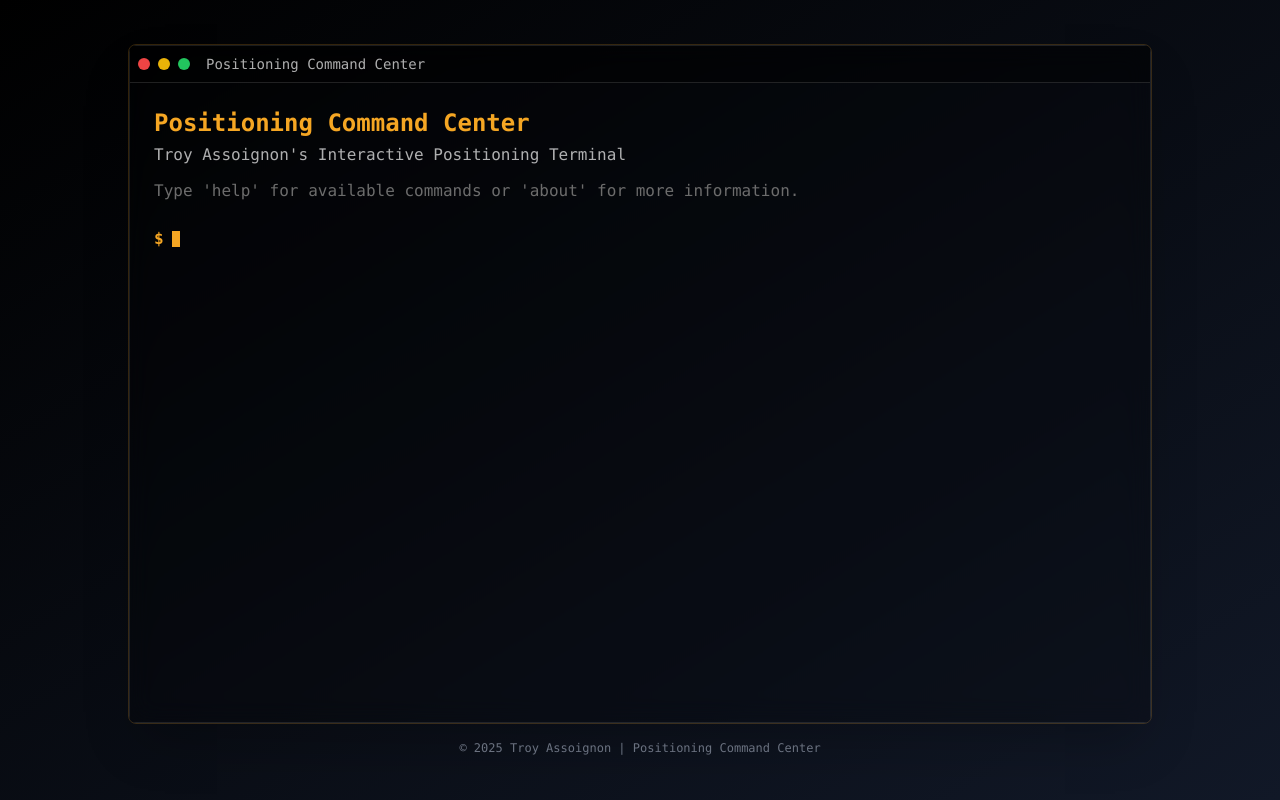
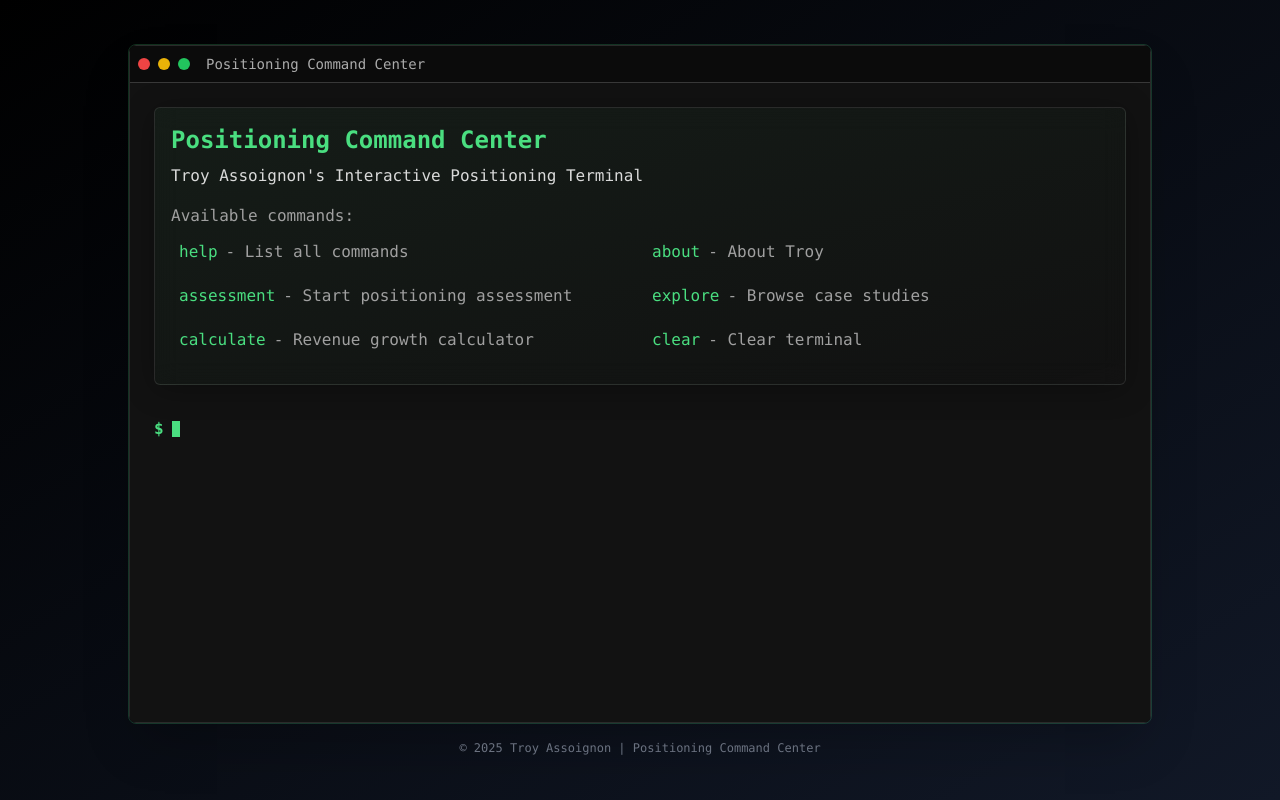
Before and after one commit to troya88/positioning-command-console, a React (Vite) app: page / in a window 1280 px wide. Built offline with nearby package versions, Linux system fonts and the light colour scheme.

Commit message:
Reverted to edit edt-3be0234b-46d8-40f0-afbb-4ab4ceb3ef3d: "Improve command display
Improves the way commands are displayed for better user experience."

```diff
--- a/src/components/CommandInput.tsx
+++ b/src/components/CommandInput.tsx
@@ -36,7 +36,7 @@ const CommandInput: React.FC = () => {
     if (e.key === 'ArrowUp') {
       e.preventDefault();
       if (suggestions.length > 0 && selectedSuggestion < suggestions.length - 1) {
-        // Fix: Directly set the value instead of using a function
+        // Using direct value assignment
         setSelectedSuggestion(selectedSuggestion + 1);
       } else if (historyIndex < history.length - 1) {
         const newIndex = historyIndex + 1;
@@ -47,7 +47,7 @@ const CommandInput: React.FC = () => {
     else if (e.key === 'ArrowDown') {
       e.preventDefault();
       if (selectedSuggestion > 0) {
-        // Fix: Directly set the value instead of using a function
+        // Using direct value assignment
         setSelectedSuggestion(selectedSuggestion - 1);
       } else if (selectedSuggestion === 0) {
         setSelectedSuggestion(-1);
--- a/src/components/CommandOutput.tsx
+++ b/src/components/CommandOutput.tsx
@@ -41,12 +41,12 @@ const CommandOutput: React.FC<CommandOutputProps> = ({ command, output, isLatest
   }, [isLatest, output, isComplete, setIsTyping]);
 
   return (
-    <div ref={outputRef} className="mb-4">
-      <div className="command-line mb-2">
-        <span className="prompt">$</span>
-        <span className="text-terminal-foreground">{command}</span>
+    <div ref={outputRef} className="mb-6 command-output">
+      <div className="command-line px-3 py-2 rounded-t-md bg-terminal-command-bg border-l-2 border-t border-r border-terminal-accent/40">
+        <span className="prompt text-terminal-accent font-bold mr-2">$</span>
+        <span className="text-terminal-command font-semibold">{command}</span>
       </div>
-      <div className="pl-6">
+      <div className="command-result bg-terminal-result-bg border border-t-0 border-terminal-border rounded-b-md px-4 py-3">
         {typeof output === 'string' ? (
           <div className="animate-text-fade-in">{displayText}</div>
         ) : (
--- a/src/components/Terminal.tsx
+++ b/src/components/Terminal.tsx
@@ -58,7 +58,7 @@ const Terminal: React.FC = () => {
       default:
         output = (
           <p className="text-terminal-error">
-            Command not found: {command}. Type 'help' for available commands.
+            Command not found: <span className="font-bold">{command}</span>. Type <span className="text-terminal-command-highlight font-mono">help</span> for available commands.
           </p>
         );
     }
@@ -99,16 +99,43 @@ const Terminal: React.FC = () => {
       </div>
 
       <div className="terminal-body" ref={terminalBodyRef}>
-        <div className="mb-6">
-          <h1 className="text-2xl font-bold text-terminal-accent mb-1">
+        <div className="welcome-banner glass-panel mb-8 p-4 rounded-md border-l-4 border-terminal-accent">
+          <h1 className="text-2xl font-bold text-terminal-accent mb-2">
             Positioning Command Center
           </h1>
-          <p className="text-terminal-foreground/70 mb-3">
+          <p className="text-terminal-foreground/90 mb-3">
             Troy Assoignon's Interactive Positioning Terminal
           </p>
-          <p className="text-terminal-muted">
-            Type 'help' for available commands or 'about' for more information.
-          </p>
+
+          <div className="available-commands mt-4 mb-2">
+            <p className="text-terminal-muted mb-2">Available commands:</p>
+            <div className="grid grid-cols-1 md:grid-cols-2 gap-2">
+              <div className="command-item">
+                <span className="text-terminal-command-highlight font-mono">help</span>
+                <span className="text-terminal-muted ml-2">- List all commands</span>
+              </div>
+              <div className="command-item">
+                <span className="text-terminal-command-highlight font-mono">about</span>
+                <span className="text-terminal-muted ml-2">- About Troy</span>
+              </div>
+              <div className="command-item">
+                <span className="text-terminal-command-highlight font-mono">assessment</span>
+                <span className="text-terminal-muted ml-2">- Start positioning assessment</span>
+              </div>
+              <div className="command-item">
+                <span className="text-terminal-command-highlight font-mono">explore</span>
+                <span className="text-terminal-muted ml-2">- Browse case studies</span>
+              </div>
+              <div className="command-item">
+                <span className="text-terminal-command-highlight font-mono">calculate</span>
+                <span className="text-terminal-muted ml-2">- Revenue growth calculator</span>
+              </div>
+              <div className="command-item">
+                <span className="text-terminal-command-highlight font-mono">clear</span>
+                <span className="text-terminal-muted ml-2">- Clear terminal</span>
+              </div>
+            </div>
+          </div>
         </div>
 
         {history.map((item) => (
--- a/src/index.css
+++ b/src/index.css
@@ -75,7 +75,6 @@
   html, body {
     @apply bg-terminal-background text-terminal-foreground;
     font-family: "SF Mono", Menlo, Monaco, "Courier New", monospace;
-    overflow: hidden;
   }
 
   #root {
@@ -99,6 +98,8 @@
   height: 100%;
   width: 100%;
   overflow: hidden;
+  background-color: #121212;
+  color: #f0f0f0;
 }
 
 .terminal-header {
@@ -108,6 +109,7 @@
 .terminal-body {
   @apply p-4 md:p-6 overflow-auto;
   height: calc(100% - 46px);
+  background-color: #121212;
 }
 
 .command-line {
@@ -131,6 +133,31 @@
   @apply animate-cursor-blink;
 }
 
+/* New styles for improved command display */
+.command-output {
+  @apply transition-all duration-200;
+}
+
+.command-output:hover {
+  @apply transform translate-x-1;
+}
+
+.command-result {
+  @apply text-terminal-foreground/90;
+}
+
+.command-item {
+  @apply mb-1 px-2 py-1 rounded hover:bg-terminal-command-bg/30 transition-colors;
+}
+
+.terminal-input {
+  @apply bg-terminal-command-bg/40 border border-terminal-border rounded-md my-4;
+}
+
+.welcome-banner {
+  background: linear-gradient(to bottom right, rgba(74, 222, 128, 0.05), rgba(0, 0, 0, 0));
+}
+
 @media (max-width: 640px) {
   .terminal-body {
     padding: 1rem;
--- a/tailwind.config.ts
+++ b/tailwind.config.ts
@@ -1,22 +1,22 @@
 
 import type { Config } from "tailwindcss";
 
-export default {
+const config = {
   darkMode: ["class"],
   content: [
-    "./pages/**/*.{ts,tsx}",
-    "./components/**/*.{ts,tsx}",
-    "./app/**/*.{ts,tsx}",
-    "./src/**/*.{ts,tsx}",
-  ],
+    './pages/**/*.{ts,tsx}',
+    './components/**/*.{ts,tsx}',
+    './app/**/*.{ts,tsx}',
+    './src/**/*.{ts,tsx}',
+	],
   prefix: "",
   theme: {
     container: {
       center: true,
       padding: "2rem",
       screens: {
-        "2xl": "1400px"
-      }
+        "2xl": "1400px",
+      },
     },
     extend: {
       colors: {
@@ -25,63 +25,58 @@ export default {
         ring: "hsl(var(--ring))",
         background: "hsl(var(--background))",
         foreground: "hsl(var(--foreground))",
-        terminal: {
-          background: "#121212",
-          foreground: "#f8f8f8",
-          accent: "#F5A623",
-          muted: "#6c6c6c",
-          success: "#4CAF50",
-          error: "#FF5252",
-          info: "#2196F3",
-          warning: "#FFC107",
-        },
         primary: {
           DEFAULT: "hsl(var(--primary))",
-          foreground: "hsl(var(--primary-foreground))"
+          foreground: "hsl(var(--primary-foreground))",
         },
         secondary: {
           DEFAULT: "hsl(var(--secondary))",
-          foreground: "hsl(var(--secondary-foreground))"
+          foreground: "hsl(var(--secondary-foreground))",
         },
         destructive: {
           DEFAULT: "hsl(var(--destructive))",
-          foreground: "hsl(var(--destructive-foreground))"
+          foreground: "hsl(var(--destructive-foreground))",
         },
         muted: {
           DEFAULT: "hsl(var(--muted))",
-          foreground: "hsl(var(--muted-foreground))"
+          foreground: "hsl(var(--muted-foreground))",
         },
         accent: {
           DEFAULT: "hsl(var(--accent))",
-          foreground: "hsl(var(--accent-foreground))"
+          foreground: "hsl(var(--accent-foreground))",
         },
         popover: {
           DEFAULT: "hsl(var(--popover))",
-          foreground: "hsl(var(--popover-foreground))"
+          foreground: "hsl(var(--popover-foreground))",
         },
         card: {
           DEFAULT: "hsl(var(--card))",
-          foreground: "hsl(var(--card-foreground))"
+          foreground: "hsl(var(--card-foreground))",
         },
+        // Terminal specific colors
+        terminal: {
+          background: "#121212",
+          foreground: "#f0f0f0",
+          muted: "#a0a0a0",
+          accent: "#4ade80",
+          error: "#f87171",
+          border: "#2c2c2c",
+          command: {
+            bg: "#1a1a1a",
+            text: "#e2e2e2",
+            highlight: "#4ade80",
+          },
+          result: {
+            bg: "#171717",
+          }
+        }
       },
       borderRadius: {
         lg: "var(--radius)",
         md: "calc(var(--radius) - 2px)",
-        sm: "calc(var(--radius) - 4px)"
+        sm: "calc(var(--radius) - 4px)",
       },
       keyframes: {
-        "cursor-blink": {
-          "0%, 100%": { opacity: "1" },
-          "50%": { opacity: "0" }
-        },
-        "text-fade-in": {
-          "0%": { opacity: "0" },
-          "100%": { opacity: "1" }
-        },
-        "typing": {
-          "from": { width: "0" },
-          "to": { width: "100%" }
-        },
         "accordion-down": {
           from: { height: "0" },
           to: { height: "var(--radix-accordion-content-height)" },
@@ -90,18 +85,24 @@ export default {
           from: { height: "var(--radix-accordion-content-height)" },
           to: { height: "0" },
         },
+        "cursor-blink": {
+          "0%, 100%": { opacity: "1" },
+          "50%": { opacity: "0" },
+        },
+        "text-fade-in": {
+          from: { opacity: "0" },
+          to: { opacity: "1" },
+        }
       },
       animation: {
-        "cursor-blink": "cursor-blink 1s ease-in-out infinite",
-        "text-fade-in": "text-fade-in 0.3s ease-out",
-        "typing": "typing 3.5s steps(40, end)",
         "accordion-down": "accordion-down 0.2s ease-out",
-        "accordion-up": "accordion-up 0.2s ease-out"
+        "accordion-up": "accordion-up 0.2s ease-out",
+        "cursor-blink": "cursor-blink 1s infinite",
+        "text-fade-in": "text-fade-in 0.5s ease-out",
       },
-      fontFamily: {
-        mono: ["SF Mono", "Menlo", "Monaco", "Courier New", "monospace"],
-      },
-    }
+    },
   },
   plugins: [require("tailwindcss-animate")],
 } satisfies Config;
+
+export default config;
```
